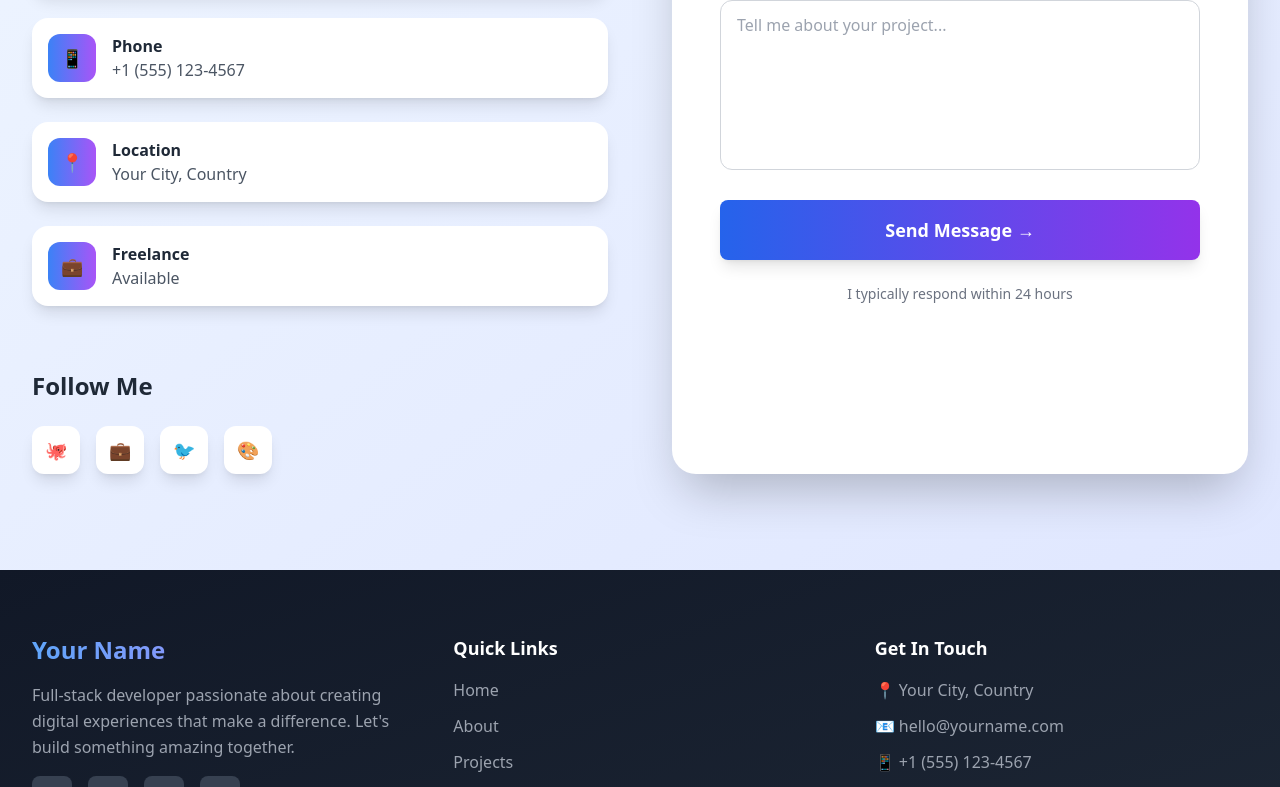
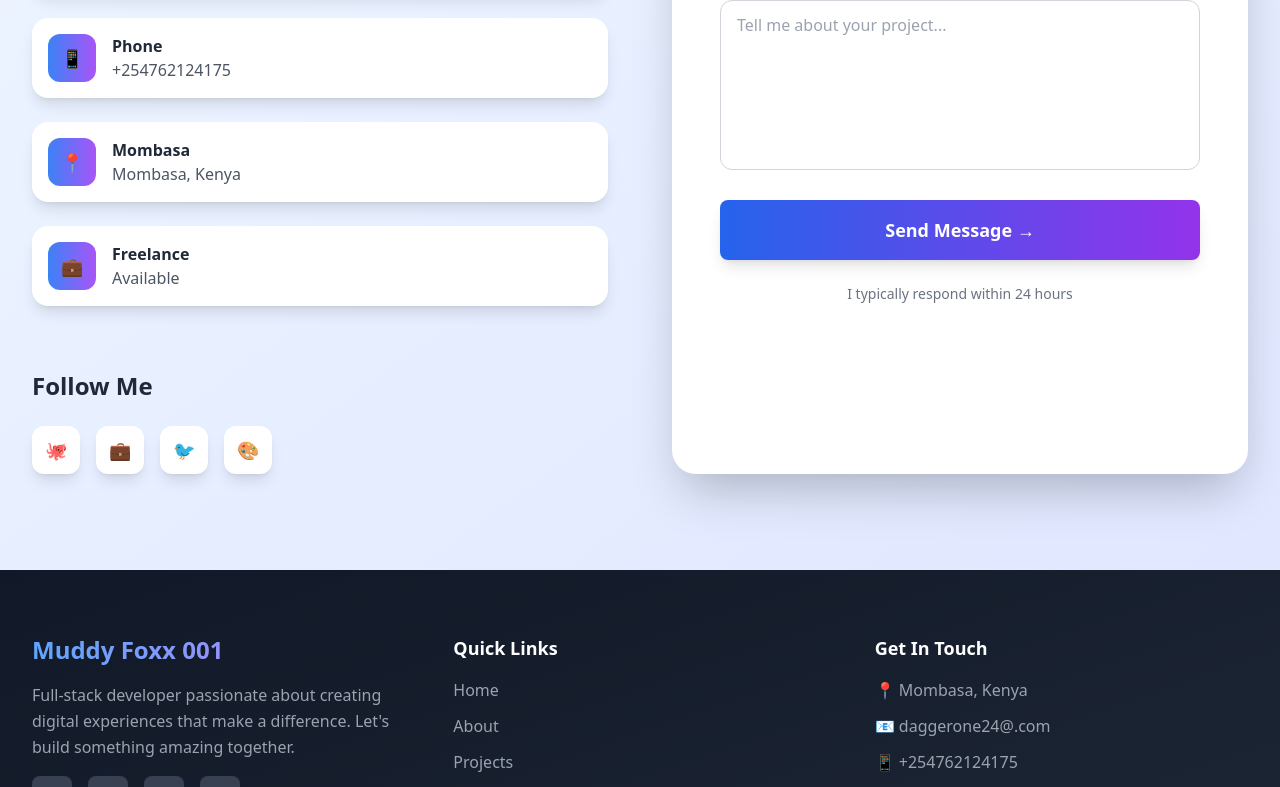
Before and after one commit to Dune-001/portfolio-trial00, a React (Vite) app in the folder portfolio-trial/: page /contact in a window 1280 px wide. Shown: the part 456-1243 px from the top of the page. Built offline with nearby package versions, Linux system fonts and the light colour scheme.

Commit message:
added some details

```diff
--- a/portfolio-trial/src/components/ContactComponent.jsx
+++ b/portfolio-trial/src/components/ContactComponent.jsx
@@ -40,19 +40,19 @@ const ContactComponent = () => {
     {
       icon: '📧',
       title: 'Email',
-      value: 'hello@yourname.com',
-      link: 'mailto:hello@yourname.com'
+      value: 'daggerone24@gmail.com',
+      link: 'mailto:daggerone24@gmail.com'
     },
     {
       icon: '📱',
       title: 'Phone',
-      value: '+1 (555) 123-4567',
-      link: 'tel:+15551234567'
+      value: '+254762124175',
+      link: 'tel:+25462124175'
     },
     {
       icon: '📍',
-      title: 'Location',
-      value: 'Your City, Country',
+      title: 'Mombasa',
+      value: 'Mombasa, Kenya',
       link: '#'
     },
     {
--- a/portfolio-trial/src/components/Footer.jsx
+++ b/portfolio-trial/src/components/Footer.jsx
@@ -30,7 +30,7 @@ const Footer = () => {
             className="space-y-4"
           >
             <h3 className="text-2xl font-bold bg-gradient-to-r from-blue-400 to-purple-400 bg-clip-text text-transparent">
-              Your Name
+              Muddy Foxx 001
             </h3>
             <p className="text-gray-400 leading-relaxed">
               Full-stack developer passionate about creating digital experiences
@@ -83,9 +83,9 @@ const Footer = () => {
           >
             <h4 className="text-lg font-semibold">Get In Touch</h4>
             <div className="space-y-3 text-gray-400">
-              <p>📍 Your City, Country</p>
-              <p>📧 hello@yourname.com</p>
-              <p>📱 +1 (555) 123-4567</p>
+              <p>📍 Mombasa, Kenya</p>
+              <p>📧 daggerone24@.com</p>
+              <p>📱 +254762124175 </p>
             </div>
             <motion.button
               className="btn-primary w-full mt-4"
```
